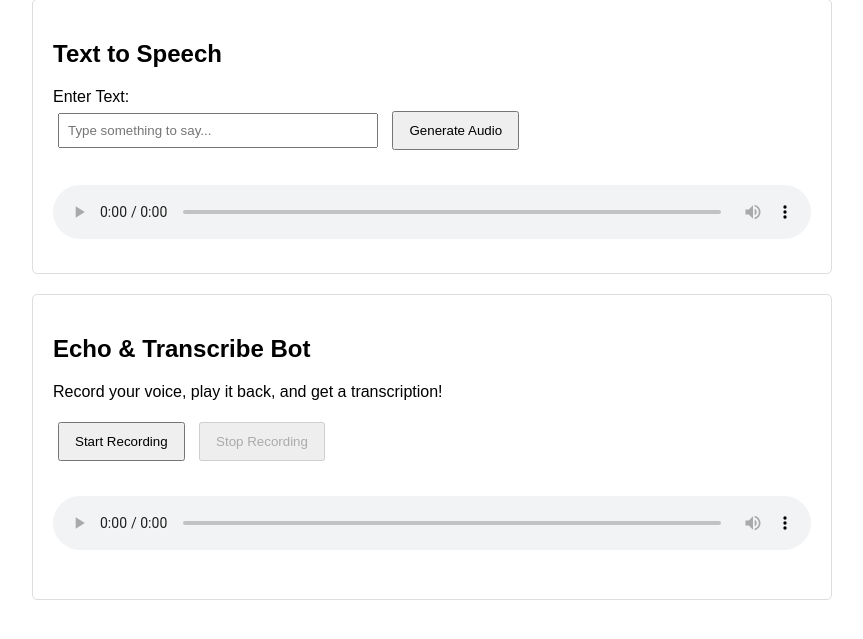
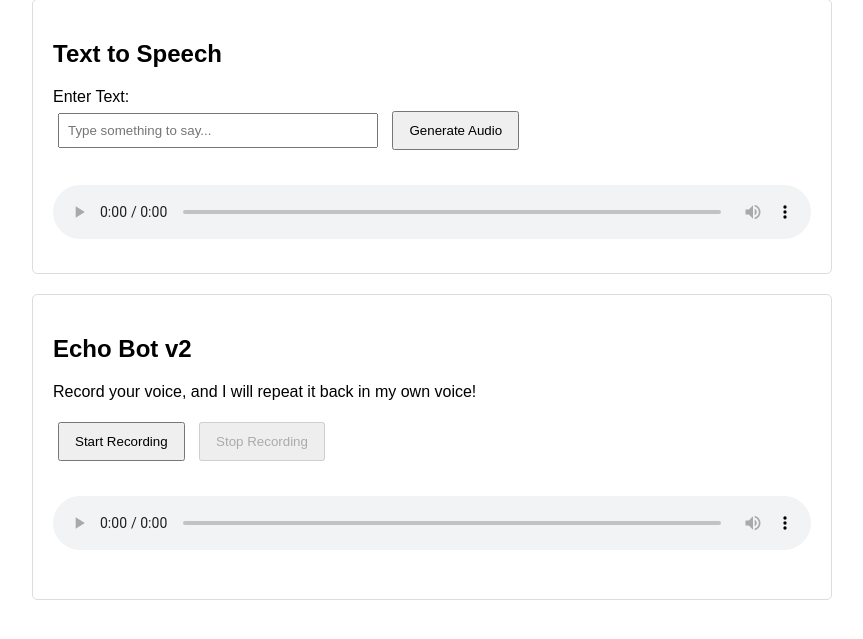
Before and after one commit to harsha-bharadwaj100/30-AI-Agent, a FastAPI app: page / in a window 1280 px wide. Shown: the part 101-740 px from the top of the page, without its empty margins (208-1071 px from the left). Run offline with FastAPI, Linux system fonts and the light colour scheme.

Commit message:
feat: integrate Murf SDK for audio processing and enhance Echo Bot functionality

```diff
--- a/app.py
+++ b/app.py
@@ -1,7 +1,8 @@
 import os
 import shutil
 import requests
-import assemblyai as aai  # Import AssemblyAI
+import assemblyai as aai
+from murf.client import Murf  # Import the Murf SDK client
 from fastapi import FastAPI, HTTPException, Request, UploadFile, File
 from fastapi.responses import HTMLResponse
 from fastapi.templating import Jinja2Templates
@@ -30,17 +31,15 @@ app.add_middleware(
 templates = Jinja2Templates(directory="templates")
 app.mount("/static", StaticFiles(directory="static"), name="static")
 
-# --- Create Uploads Directory (for Day 5 functionality) ---
-UPLOADS_DIR = "uploads"
-if not os.path.exists(UPLOADS_DIR):
-    os.makedirs(UPLOADS_DIR)
-
-# --- API Key Configuration ---
+# --- API Key and SDK Configuration ---
 MURF_API_KEY = os.getenv("MURF_API_KEY")
 ASSEMBLYAI_API_KEY = os.getenv("ASSEMBLYAI_API_KEY")
 
 # Configure AssemblyAI
 aai.settings.api_key = ASSEMBLYAI_API_KEY
+
+# Initialize Murf SDK client
+murf = Murf(api_key=MURF_API_KEY)
 
 
 # Pydantic model for TTS request
@@ -56,75 +55,53 @@ async def read_root(request: Request):
     return templates.TemplateResponse("index.html", {"request": request})
 
 
-# --- TTS API Endpoint (Day 3) ---
+# --- Text-to-Speech Endpoint (Day 3) ---
 @app.post("/generate-audio/")
 async def generate_audio(request: TTSRequest):
-    # (Code from previous day, no changes needed)
     if not MURF_API_KEY:
         raise HTTPException(status_code=500, detail="Murf API key not found.")
-    headers = {"Content-Type": "application/json", "api-key": MURF_API_KEY}
-    payload = {"text": request.text, "voiceId": request.voice_id, "format": "MP3"}
     try:
-        response = requests.post(MURF_API_URL, headers=headers, json=payload)
-        response.raise_for_status()
-        data = response.json()
-        audio_url = data.get("audioFile")
-        if not audio_url:
-            raise HTTPException(
-                status_code=500, detail="Audio URL not found in Murf API response."
-            )
-        return {"audio_url": audio_url}
-    except requests.exceptions.RequestException as e:
-        raise HTTPException(status_code=502, detail=f"Error calling Murf API: {e}")
+        api_response = murf.text_to_speech.generate(
+            text=request.text, voice_id=request.voice_id
+        )
+        # The response is a dictionary, access the URL with .get()
+        return {"audio_url": api_response.get("audioUrl")}
+    except Exception as e:
+        raise HTTPException(status_code=500, detail=f"Error calling Murf API: {e}")
 
 
-# --- Audio Upload Endpoint (Day 5) ---
-@app.post("/upload-audio/")
-async def upload_audio(audio: UploadFile = File(...)):
-    # (Code from previous day, no changes needed)
-    file_path = os.path.join(UPLOADS_DIR, audio.filename)
-    try:
-        with open(file_path, "wb") as buffer:
-            shutil.copyfileobj(audio.file, buffer)
-        file_size = os.path.getsize(file_path)
-        return {
-            "filename": audio.filename,
-            "content_type": audio.content_type,
-            "size_in_bytes": file_size,
-        }
-    except Exception as e:
-        raise HTTPException(
-            status_code=500, detail=f"There was an error uploading the file: {e}"
-        )
-    finally:
-        audio.file.close()
-
-
-# --- NEW: Transcription Endpoint (Day 6) ---
-@app.post("/transcribe/file")
-async def transcribe_file(audio: UploadFile = File(...)):
+# --- Echo Bot v2 Endpoint (Day 7) ---
+@app.post("/tts/echo")
+async def tts_echo(audio: UploadFile = File(...)):
     """
-    Accepts an audio file and returns the transcription.
+    Receives audio, transcribes it, generates speech from the transcript,
+    and returns the new audio URL.
     """
-    if not ASSEMBLYAI_API_KEY:
-        raise HTTPException(status_code=500, detail="AssemblyAI API key not found.")
+    if not ASSEMBLYAI_API_KEY or not MURF_API_KEY:
+        raise HTTPException(status_code=500, detail="API key(s) not configured.")
 
     try:
-        # The SDK directly handles the uploaded file object
+        # 1. Transcribe the incoming audio
         transcriber = aai.Transcriber()
         transcript = transcriber.transcribe(audio.file)
 
         if transcript.status == aai.TranscriptStatus.error:
-            raise HTTPException(status_code=500, detail=transcript.error)
+            raise HTTPException(
+                status_code=500, detail=f"Transcription failed: {transcript.error}"
+            )
 
         if not transcript.text:
-            raise HTTPException(
-                status_code=400, detail="Empty or invalid audio received."
-            )
+            raise HTTPException(status_code=400, detail="Could not understand audio.")
 
-        return {"transcription": transcript.text}
+        # 2. Generate new audio from the transcript using Murf
+        api_response = murf.text_to_speech.generate(
+            text=transcript.text, voice_id="en-US-terrell"
+        )
+        print(api_response)
+        return {"audio_url": api_response.audio_file}
 
     except Exception as e:
         raise HTTPException(status_code=500, detail=str(e))
     finally:
-        audio.file.close()
+        if audio and not audio.file.closed:
+            audio.file.close()
--- a/static/script.js
+++ b/static/script.js
@@ -1,10 +1,10 @@
 document.addEventListener("DOMContentLoaded", () => {
   // === TEXT TO SPEECH FUNCTIONALITY ===
-  // (Code from previous day, no changes needed)
   const ttsForm = document.getElementById("tts-form");
   const textInput = document.getElementById("text-input");
   const audioPlayback = document.getElementById("audio-playback");
   const submitButton = document.getElementById("submit-button");
+
   ttsForm.addEventListener("submit", async (event) => {
     event.preventDefault();
     const text = textInput.value;
@@ -21,8 +21,7 @@ document.addEventListener("DOMContentLoaded", () => {
         body: JSON.stringify({ text: text }),
       });
       if (!response.ok) {
-        const errorData = await response.json();
-        throw new Error(errorData.detail || "Failed to generate audio.");
+        throw new Error("Failed to generate audio.");
       }
       const data = await response.json();
       audioPlayback.src = data.audio_url;
@@ -36,44 +35,43 @@ document.addEventListener("DOMContentLoaded", () => {
     }
   });
 
-  // === ECHO & TRANSCRIBE BOT FUNCTIONALITY ===
+  // === ECHO BOT V2 FUNCTIONALITY ===
   const startRecordingBtn = document.getElementById("start-recording");
   const stopRecordingBtn = document.getElementById("stop-recording");
   const recordingStatus = document.getElementById("recording-status");
   const echoPlayback = document.getElementById("echo-playback");
-  const transcriptionStatus = document.getElementById("transcription-status");
-  const transcriptionResult = document.getElementById("transcription-result");
+  const echoStatus = document.getElementById("echo-status");
 
   let mediaRecorder;
   let recordedChunks = [];
 
-  // --- UPDATED: Function to transcribe audio ---
-  async function transcribeAudio(audioBlob) {
-    transcriptionStatus.textContent = "Transcribing...";
-    transcriptionResult.style.display = "none";
-
+  // --- NEW: Function to handle the full Echo Bot v2 flow ---
+  async function getEcho(audioBlob) {
+    echoStatus.textContent = "Transcribing your voice...";
     const formData = new FormData();
     formData.append("audio", audioBlob, `recording-${Date.now()}.webm`);
 
     try {
-      const response = await fetch("/transcribe/file", {
-        // Use the new endpoint
+      const response = await fetch("/tts/echo", {
+        // Call the new endpoint
         method: "POST",
         body: formData,
       });
 
       if (!response.ok) {
         const errorData = await response.json();
-        throw new Error(errorData.detail || "Transcription failed.");
+        throw new Error(errorData.detail || "Failed to process audio.");
       }
 
+      echoStatus.textContent = "Generating my response...";
       const result = await response.json();
-      transcriptionStatus.textContent = "Transcription successful!";
-      transcriptionResult.textContent = `"${result.transcription}"`;
-      transcriptionResult.style.display = "block";
+
+      echoPlayback.src = result.audio_url;
+      echoPlayback.play();
+      echoStatus.textContent = "Done!";
     } catch (error) {
-      console.error("Transcription Error:", error);
-      transcriptionStatus.textContent = `Transcription failed: ${error.message}`;
+      console.error("Echo Error:", error);
+      echoStatus.textContent = `Error: ${error.message}`;
     }
   }
 
@@ -82,8 +80,8 @@ document.addEventListener("DOMContentLoaded", () => {
       const stream = await navigator.mediaDevices.getUserMedia({ audio: true });
       mediaRecorder = new MediaRecorder(stream);
       recordedChunks = [];
-      transcriptionStatus.textContent = ""; // Clear previous status
-      transcriptionResult.style.display = "none";
+      echoStatus.textContent = ""; // Clear previous status
+      echoPlayback.src = ""; // Clear previous audio
 
       mediaRecorder.ondataavailable = (event) => {
         if (event.data.size > 0) {
@@ -93,11 +91,11 @@ document.addEventListener("DOMContentLoaded", () => {
 
       mediaRecorder.onstop = () => {
         const blob = new Blob(recordedChunks, { type: "audio/webm" });
-        const audioUrl = URL.createObjectURL(blob);
-        echoPlayback.src = audioUrl;
+        // Don't play the user's audio back, instead, send it for processing
+        // const audioUrl = URL.createObjectURL(blob);
+        // echoPlayback.src = audioUrl;
 
-        // --- Call the new transcribe function ---
-        transcribeAudio(blob);
+        getEcho(blob); // Call the new handler function
 
         stream.getTracks().forEach((track) => track.stop());
         recordingStatus.classList.remove("active");
--- a/templates/index.html
+++ b/templates/index.html
@@ -50,16 +50,10 @@
             display: block;
         }
 
-        #transcription-status,
-        #transcription-result {
+        #echo-status {
             margin-top: 15px;
-        }
-
-        #transcription-result {
-            background-color: #f0f4f8;
-            border-left: 4px solid #4a90e2;
-            padding: 10px;
             font-style: italic;
+            color: #333;
         }
     </style>
 </head>
@@ -80,10 +74,10 @@
         </div>
     </section>
 
-    <!-- Echo Bot & Transcription Section -->
+    <!-- Echo Bot v2 Section -->
     <section>
-        <h1>Echo & Transcribe Bot</h1>
-        <p>Record your voice, play it back, and get a transcription!</p>
+        <h1>Echo Bot v2</h1>
+        <p>Record your voice, and I will repeat it back in my own voice!</p>
 
         <div>
             <button id="start-recording" type="button">Start Recording</button>
@@ -98,9 +92,8 @@
             <audio id="echo-playback" controls></audio>
         </div>
 
-        <!-- NEW: Transcription Status and Result -->
-        <div id="transcription-status"></div>
-        <div id="transcription-result" style="display:none;"></div>
+        <!-- NEW: Status for the echo process -->
+        <div id="echo-status"></div>
     </section>
 
     <script src="{{ url_for('static', path='script.js') }}"></script>
```
Also changed, not shown: 2 other files.
